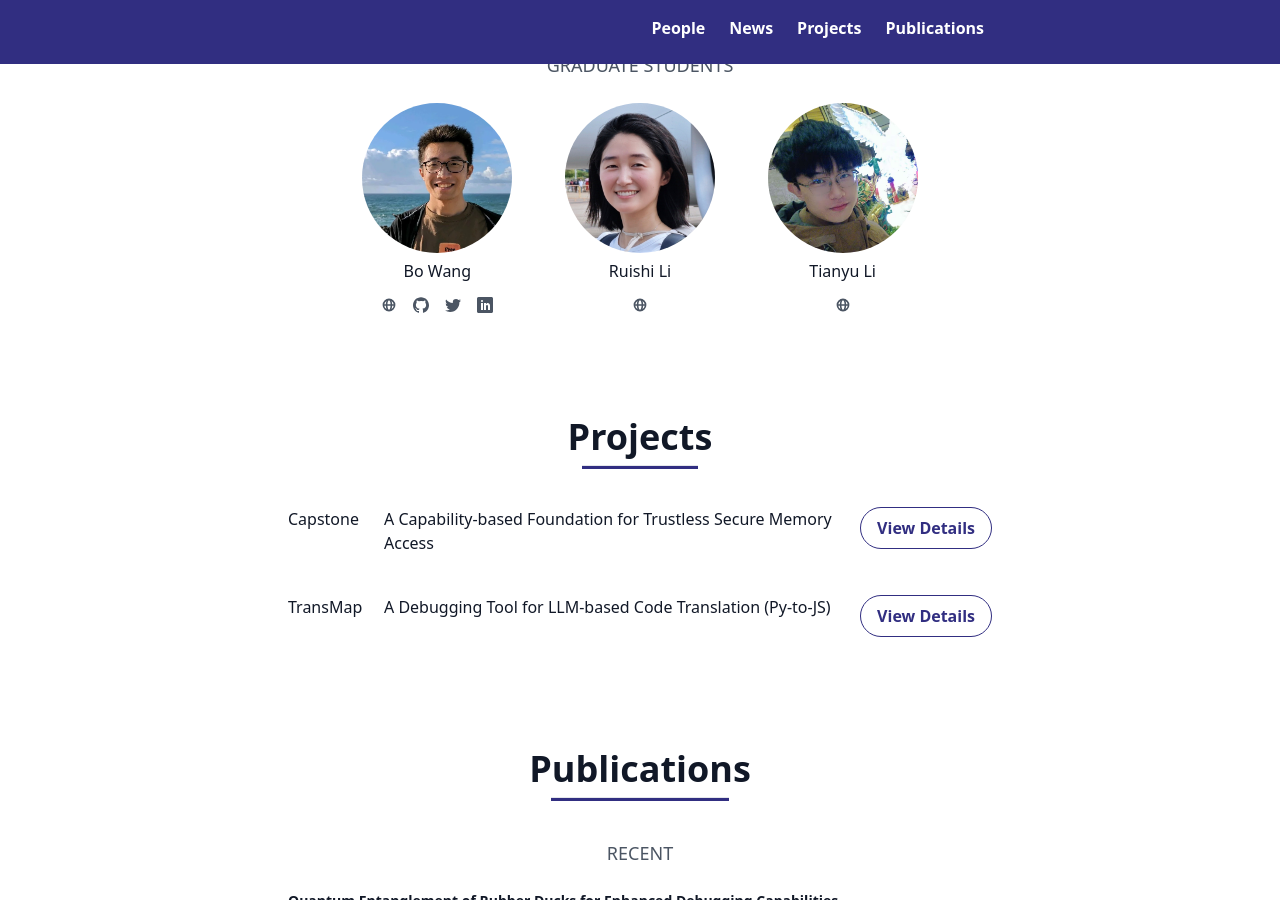
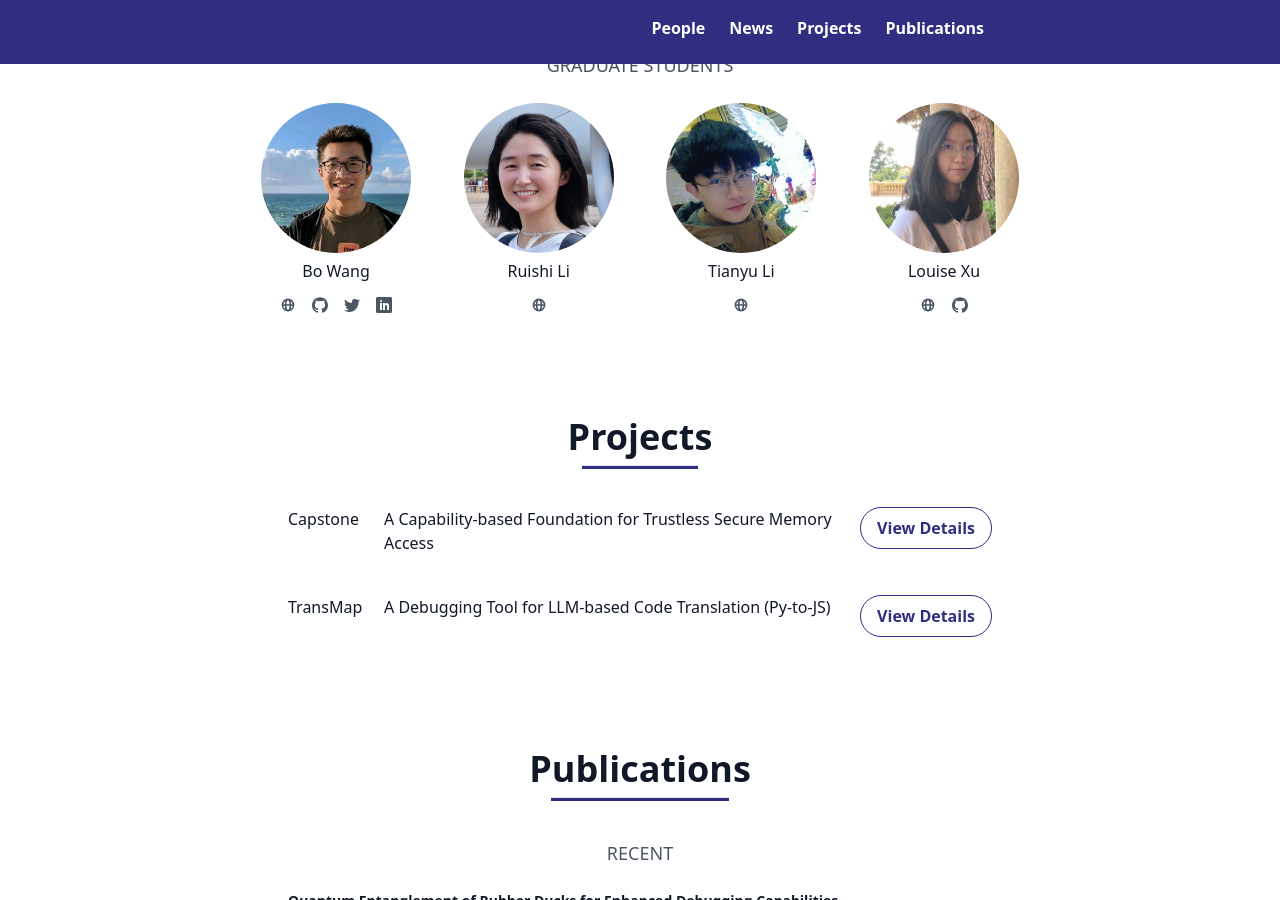
Before and after one commit to kisp-nus/kisp-nus.github.io, a Jekyll site: the page built from onepage/index.html, in a window 1280 px wide and 900 px high, scrolled down 2568 px. Built offline with Jekyll 4.4.1, drawn with Linux system fonts in a browser that asks for light colours.

Commit message:
add louise info

```diff
--- a/_data/onepage/members.yml
+++ b/_data/onepage/members.yml
@@ -22,3 +22,8 @@
     - name: Tianyu Li
       image: ./assets/people/member_tianyu.jpg
       website: https://tianyuli12.github.io/
+
+    - name: Louise Xu
+      image: ./assets/people/member_louise.jpg
+      github: https://github.com/Louise-X10/
+      website: https://louisex-10.github.io/
```
Also changed, not shown: onepage/assets/people/member_louise.jpg (added).
